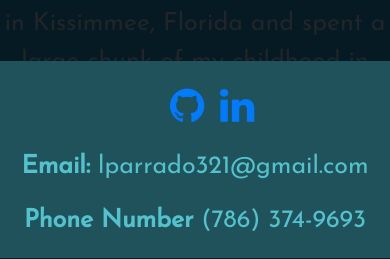
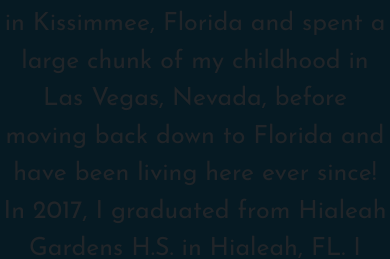
Before and after one commit to Bokosyk/React-Portfolio, a React (Create React App) app: page / in a window 390 px wide. Shown: the part 586-845 px from the top of the page. Built offline with nearby package versions, Linux system fonts and the light colour scheme.

Commit message:
Removed footer fixing from App.js style.css and moved it into pages for better readability on mobile and PC devices too actually.

```diff
--- a/src/App.js
+++ b/src/App.js
@@ -3,7 +3,6 @@ import { BrowserRouter as Router, Route } from "react-router-dom";
 import About from "./pages/About";
 import Portfolio from "./pages/Portfolio";
 import Navbar from "./components/Navbar";
-import Footer from "./components/Footer";
 
 function App() {
   return (
@@ -17,7 +16,7 @@ function App() {
           <Route exact path="/portfolio" component={Portfolio} />
           <Route exact path="/resume" component={Portfolio} />
       </div>
-      <Footer />
+
     </Router>
   );
 }
--- a/src/components/Footer/style.css
+++ b/src/components/Footer/style.css
@@ -3,18 +3,13 @@ footer {
   background: #20525C;
   position: relative;
   color: #54C2CC;
-  position: fixed;
+  /* position: fixed;
   bottom: 0;
   left: 0;
-  right: 0;
+  right: 0; */
   padding: 3px;
   text-align: center;
 
-  /* margin: 100px 0px 0px 0px;
-  background-color: #353839;
-  height: 25vh;
-  width: 100%;
-  text-align: center; */
 }
 
 /* SOCIAL MEDIA BUTTONS */
--- a/src/pages/About.js
+++ b/src/pages/About.js
@@ -1,6 +1,7 @@
 import React from "react";
 import Info from "../components/Info";
 import "./style.css";
+import Footer from '../components/Footer';
 
 function About() {
   return (
@@ -21,14 +22,14 @@ function About() {
               <div className="row first container">
                 <div className="input-row col-md-11 ">
                   <label id="name-label">Name</label>
-          <input id="name" className="form-control" type="text" placeholder="Enter your name" required/>
+                  <input id="name" className="form-control" type="text" placeholder="Enter your name" required />
                 </div>
 
                 {/* // <!-- Email input --> */}
                 <div className="input-row col-md-11">
                   <label id="email-label">E-mail</label>
                 </div>
-          <input id="email" className="form-control" type="email" placeholder="Enter your Email" required/>
+                <input id="email" className="form-control" type="email" placeholder="Enter your Email" required />
               </div>
 
               <div className="input-row col-md-11">
@@ -45,8 +46,9 @@ function About() {
           </div>
         </div>
       </div>
+      <Footer />
+    </article>
 
-    </article>
 
   );
 }
--- a/src/pages/Portfolio.js
+++ b/src/pages/Portfolio.js
@@ -1,4 +1,5 @@
 import React from "react";
+import Footer from '../components/Footer';
 
 
 function Portfolio() {
@@ -48,6 +49,7 @@ function Portfolio() {
           </div>
         </div>
       </div>
+      <Footer />
     </section>)
 }
 
```
Lines whose indentation alone changed are shown as unchanged.
